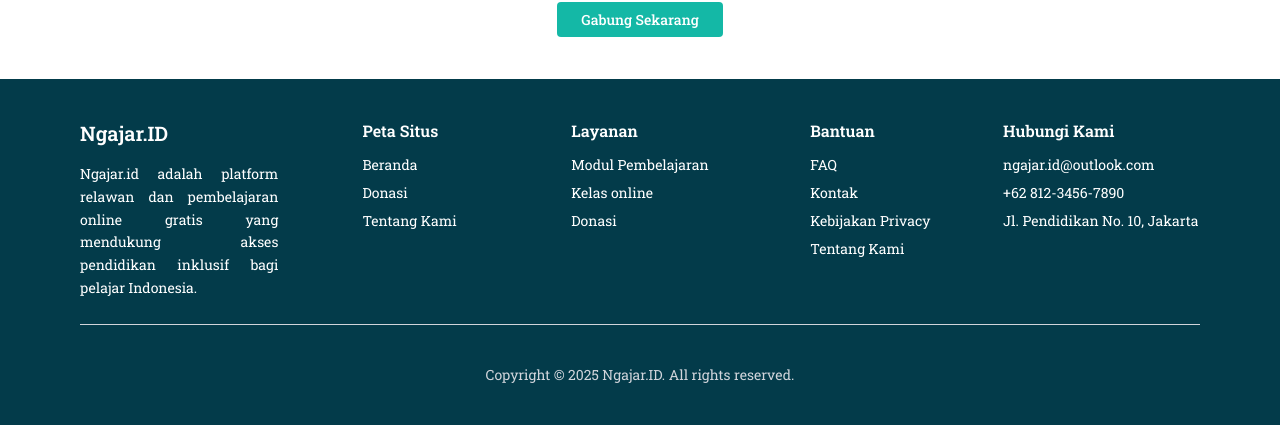
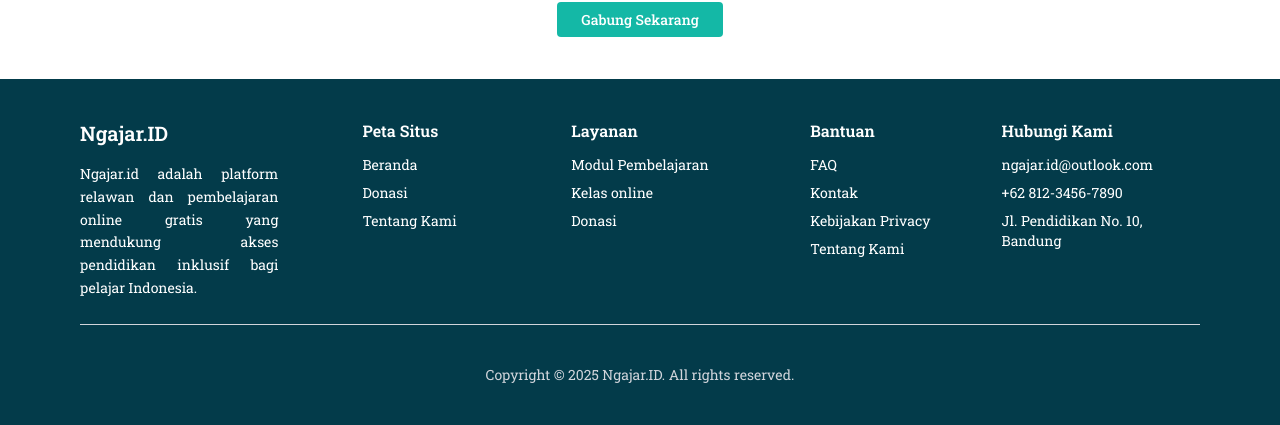
Before and after one commit to NasiHangat/Ngajar.id, a PHP site: page /index.php in a window 1280 px wide. Shown: the part 1686-2111 px from the top of the page. Run offline with PHP 8.4, Linux system fonts and the light colour scheme; data comes from the database, SQL or seed files in the repository; some libraries are stand-ins or nearby versions.

Commit message:
Update Footer.php

```diff
--- a/Includes/Footer.php
+++ b/Includes/Footer.php
@@ -65,7 +65,7 @@
         <ul class="space-y-2 text-sm">
           <li><a href="ngajar.id@outlook.com" class="hover:underline">ngajar.id@outlook.com</a></li>
           <li><a href="tel:+6281234567890" class="hover:underline">+62 812-3456-7890</a></li>
-          <li><span class="block">Jl. Pendidikan No. 10, Jakarta</span></li>
+          <li><span class="block">Jl. Pendidikan No. 10, Bandung</span></li>
         </ul>
       </div>
     </div>
```
